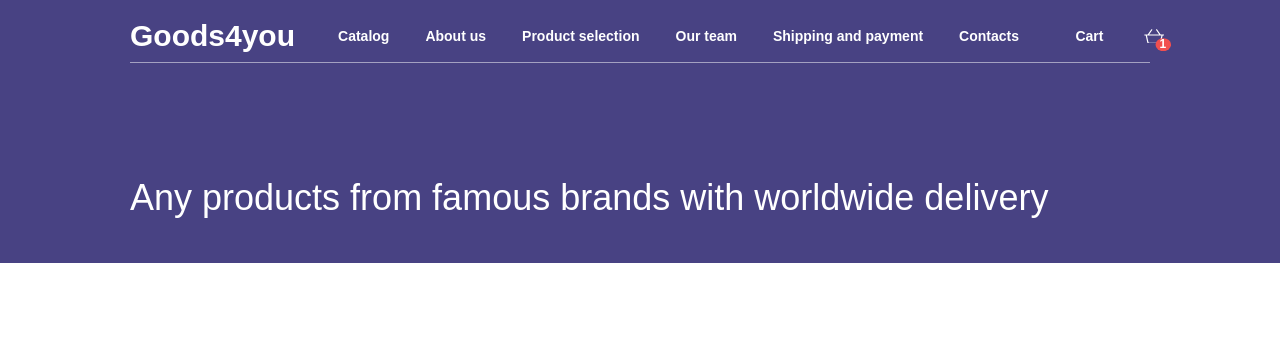
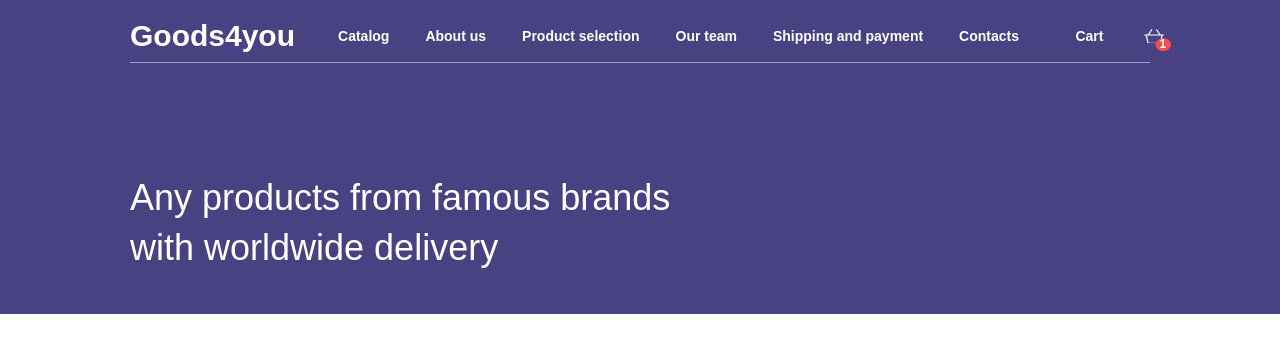
Before and after one commit to distanceOn/t1project, a React (Create React App) app: page / in a window 1280 px wide. Shown: the top 352 px of the page. Built offline with nearby package versions, Linux system fonts and the light colour scheme.

Commit message:
feat: create herocontent

```diff
--- /dev/null
+++ b/src/components/molecules/HeroContent/HeroContent.module.scss
@@ -0,0 +1,3 @@
+.container {
+  width: 58rem;
+}
--- /dev/null
+++ b/src/components/molecules/HeroContent/HeroContent.tsx
@@ -0,0 +1,12 @@
+import { Title } from '../../atoms/Title/Title';
+import S from './HeroContent.module.scss';
+
+export const HeroContent = () => {
+  return (
+    <div className={S.container}>
+      <Title type='hero'>
+        Any products from famous brands with worldwide delivery
+      </Title>
+    </div>
+  );
+};
--- a/src/components/organisms/Hero/Hero.tsx
+++ b/src/components/organisms/Hero/Hero.tsx
@@ -1,12 +1,10 @@
-import { Title } from '../../atoms/Title/Title';
+import { HeroContent } from '../../molecules/HeroContent/HeroContent';
 import S from './Hero.module.scss';
 
 export const Hero = () => {
   return (
     <section className={S.hero}>
-      <Title type='hero'>
-        Any products from famous brands with worldwide delivery
-      </Title>
+      <HeroContent />
     </section>
   );
 };
```
